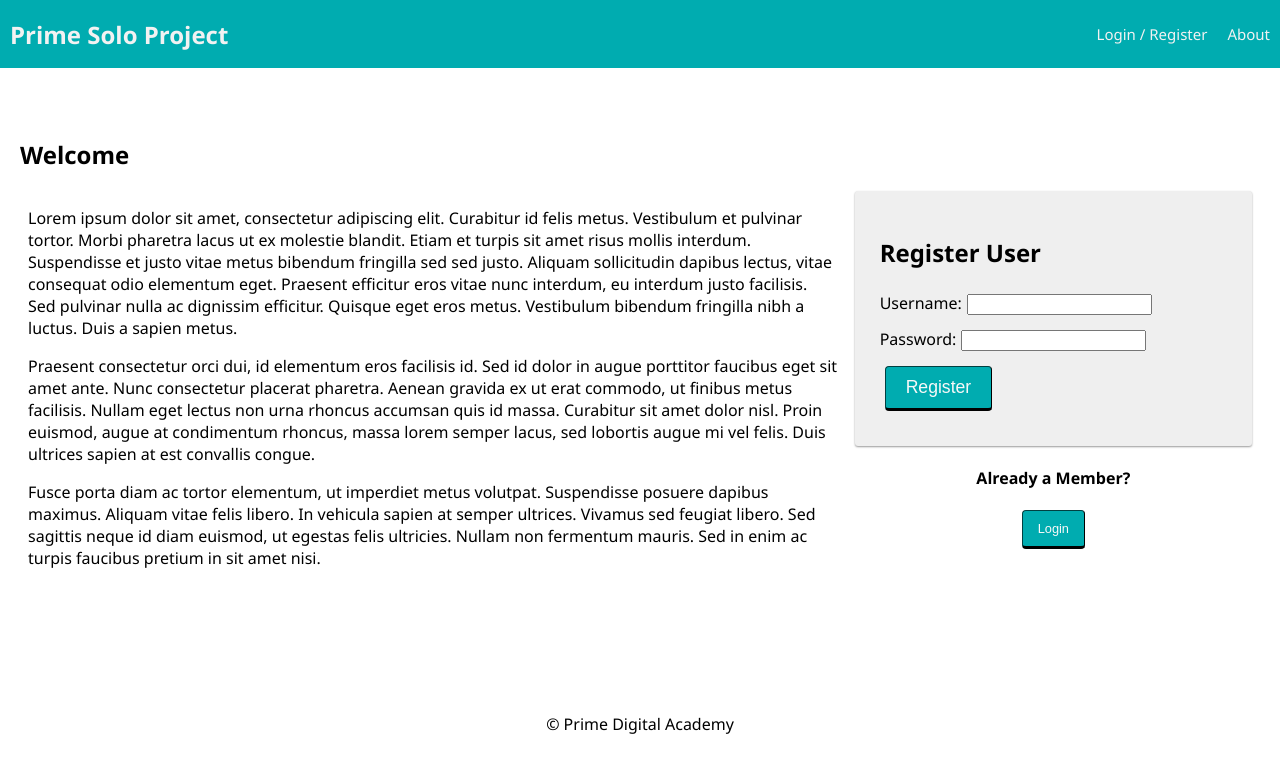
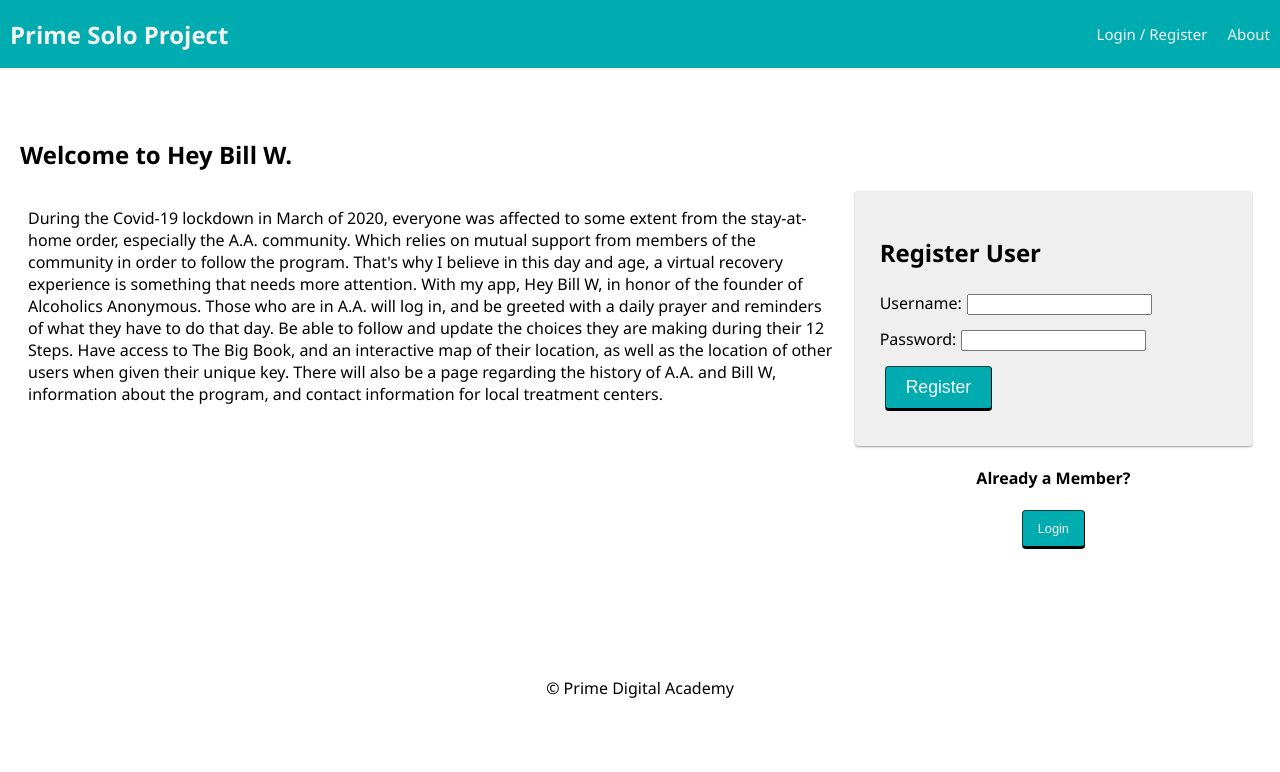
Before and after one commit to claywebb5/prime-solo-project, a React (Create React App) app: page /home#/home in a window 1280 px wide. Shown: the top 772 px of the page. Built offline with nearby package versions, Linux system fonts and the light colour scheme; no server answers.

Commit message:
Updated LandingPage.jsx with the name of the application and a brief description

```diff
--- a/src/components/LandingPage/LandingPage.jsx
+++ b/src/components/LandingPage/LandingPage.jsx
@@ -6,7 +6,12 @@ import './LandingPage.css';
 import RegisterForm from '../RegisterForm/RegisterForm';
 
 function LandingPage() {
-  const [heading, setHeading] = useState('Welcome');
+
+  // Welcome Statement
+  const [heading, setHeading] = useState('Welcome to Hey Bill W.');
+  // Project Overview
+  const [firstParagraph, setFirstParagraph] = useState(`During the Covid-19 lockdown in March of 2020, everyone was affected to some extent from the stay-at-home order, especially the A.A. community. Which relies on mutual support from members of the community in order to follow the program. That's why I believe in this day and age, a virtual recovery experience is something that needs more attention. With my app, Hey Bill W, in honor of the founder of Alcoholics Anonymous. Those who are in A.A. will log in, and be greeted with a daily prayer and reminders of what they have to do that day. Be able to follow and update the choices they are making during their 12 Steps. Have access to The Big Book, and an interactive map of their location, as well as the location of other users when given their unique key. There will also be a page regarding the history of A.A. and Bill W, information about the program, and contact information for local treatment centers.`)
+
   const history = useHistory();
 
   const onLogin = (event) => {
@@ -19,37 +24,9 @@ function LandingPage() {
 
       <div className="grid">
         <div className="grid-col grid-col_8">
-          <p>
-            Lorem ipsum dolor sit amet, consectetur adipiscing elit. Curabitur
-            id felis metus. Vestibulum et pulvinar tortor. Morbi pharetra lacus
-            ut ex molestie blandit. Etiam et turpis sit amet risus mollis
-            interdum. Suspendisse et justo vitae metus bibendum fringilla sed
-            sed justo. Aliquam sollicitudin dapibus lectus, vitae consequat odio
-            elementum eget. Praesent efficitur eros vitae nunc interdum, eu
-            interdum justo facilisis. Sed pulvinar nulla ac dignissim efficitur.
-            Quisque eget eros metus. Vestibulum bibendum fringilla nibh a
-            luctus. Duis a sapien metus.
-          </p>
 
-          <p>
-            Praesent consectetur orci dui, id elementum eros facilisis id. Sed
-            id dolor in augue porttitor faucibus eget sit amet ante. Nunc
-            consectetur placerat pharetra. Aenean gravida ex ut erat commodo, ut
-            finibus metus facilisis. Nullam eget lectus non urna rhoncus
-            accumsan quis id massa. Curabitur sit amet dolor nisl. Proin
-            euismod, augue at condimentum rhoncus, massa lorem semper lacus, sed
-            lobortis augue mi vel felis. Duis ultrices sapien at est convallis
-            congue.
-          </p>
+          <p>{firstParagraph}</p>
 
-          <p>
-            Fusce porta diam ac tortor elementum, ut imperdiet metus volutpat.
-            Suspendisse posuere dapibus maximus. Aliquam vitae felis libero. In
-            vehicula sapien at semper ultrices. Vivamus sed feugiat libero. Sed
-            sagittis neque id diam euismod, ut egestas felis ultricies. Nullam
-            non fermentum mauris. Sed in enim ac turpis faucibus pretium in sit
-            amet nisi.
-          </p>
         </div>
         <div className="grid-col grid-col_4">
           <RegisterForm />
```
Also changed, not shown: src/components/LandingPage/Notes-LandingPage.md (+1 -0 lines).
